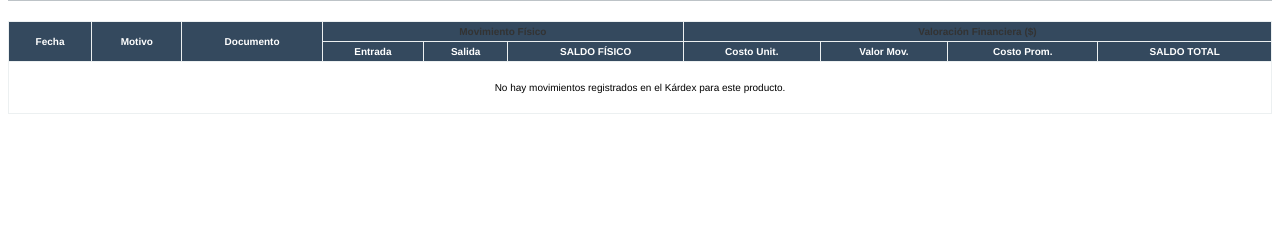
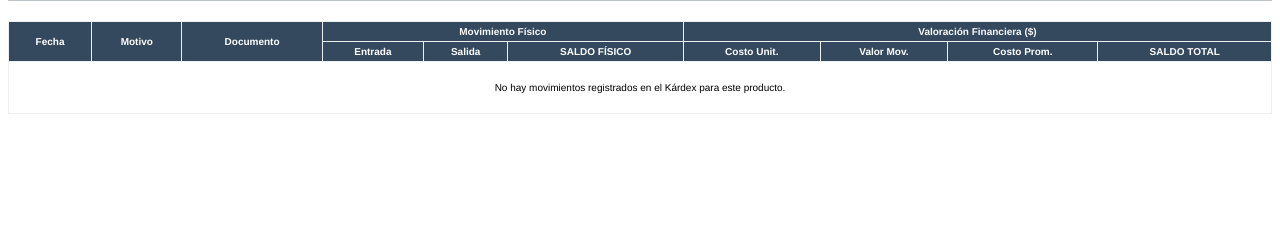
Before and after one commit to CCallessv/ERP_Software_V3, a Django app: template templates/core/kardex_pdf.html in a window 1280 px wide. Shown: the part 91-325 px from the top of the page. Run offline with Django 5.2, Linux system fonts and the light colour scheme; the template is opened without the code that fills it, so the values that code supplies are empty.

Commit message:
Update kardex_pdf.html

```diff
--- a/templates/core/kardex_pdf.html
+++ b/templates/core/kardex_pdf.html
@@ -46,8 +46,8 @@
                 <th rowspan="2">Fecha</th>
                 <th rowspan="2">Motivo</th>
                 <th rowspan="2">Documento</th>
-                <th colspan="3" class="bg-light text-center" style="color: #333;">Movimiento Físico</th>
-                <th colspan="4" class="bg-light text-center" style="color: #333;">Valoración Financiera ($)</th>
+                <th colspan="3" class="bg-light text-center" style="color: #f8f9fa;">Movimiento Físico</th>
+                <th colspan="4" class="bg-light text-center" style="color: #f8f9fa;">Valoración Financiera ($)</th>
             </tr>
             <tr>
                 <th>Entrada</th>
```
